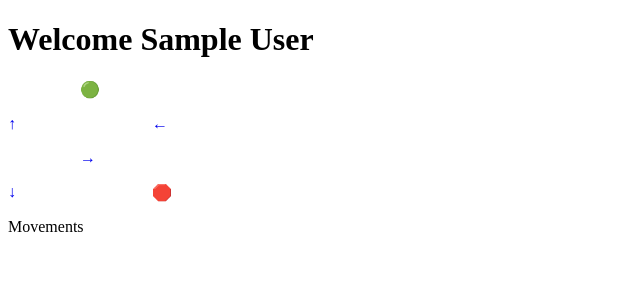
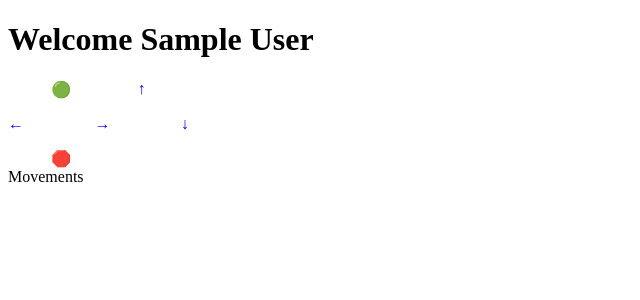
Before and after one commit to AnaySharma01/GUI_Python_Project, a Flask app: page / in a window 1280 px wide. Shown: the top 300 px of the page, without its empty margins (0-640 px from the left). Run offline with Flask 3, Linux system fonts and the light colour scheme; the visitor is signed in with stand-in values (Sample User, id 1).

Commit message:
Update index.html

```diff
--- a/templates/index.html
+++ b/templates/index.html
@@ -7,7 +7,7 @@
     .grid-container {
       display: grid;
       width: 200px;
-      grid-template-columns: repeat(3, 1fr);
+      grid-template-columns: repeat(5, 1fr);
       grid-gap: 1rem;
     }
     a {
```
